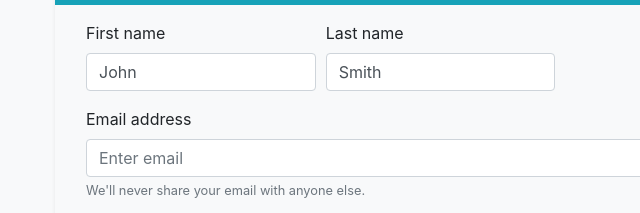
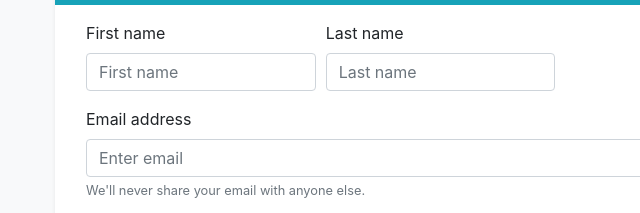
Before and after one commit to MichaelMulat/Bootstrap-Portfolio, a plain HTML site: page contact.html in a window 1280 px wide. Shown: the part 208-421 px from the top of the page, 15-655 px from the left. Drawn offline with nearby package versions, Linux system fonts and the light colour scheme.

Commit message:
minor changes to css

```diff
--- a/contact.html
+++ b/contact.html
@@ -41,7 +41,7 @@
         </div>
     </nav>
 
-    <div class="container bg-light mt-4 mb-5 shadow-sm">
+    <div class="container bg-white mt-4 mb-5 shadow-sm">
 
         <article class="pb-3">
 
@@ -56,11 +56,11 @@
                 <div class="form-row">
                     <div class="col-md-4 mb-3">
                         <label for="validationDefault01">First name</label>
-                        <input type="text" class="form-control" id="validationDefault01" placeholder="First name" value="John" required>
+                        <input type="text" class="form-control" id="validationDefault01" placeholder="First name" required>
                     </div>
                     <div class="col-md-4 mb-3">
                         <label for="validationDefault02">Last name</label>
-                        <input type="text" class="form-control" id="validationDefault02" placeholder="Last name" value="Smith" required>
+                        <input type="text" class="form-control" id="validationDefault02" placeholder="Last name"  required>
                 </div>
                 </div>
                 <div class="form-group">
```
Also changed, not shown: index.html (+1 -1 lines).
